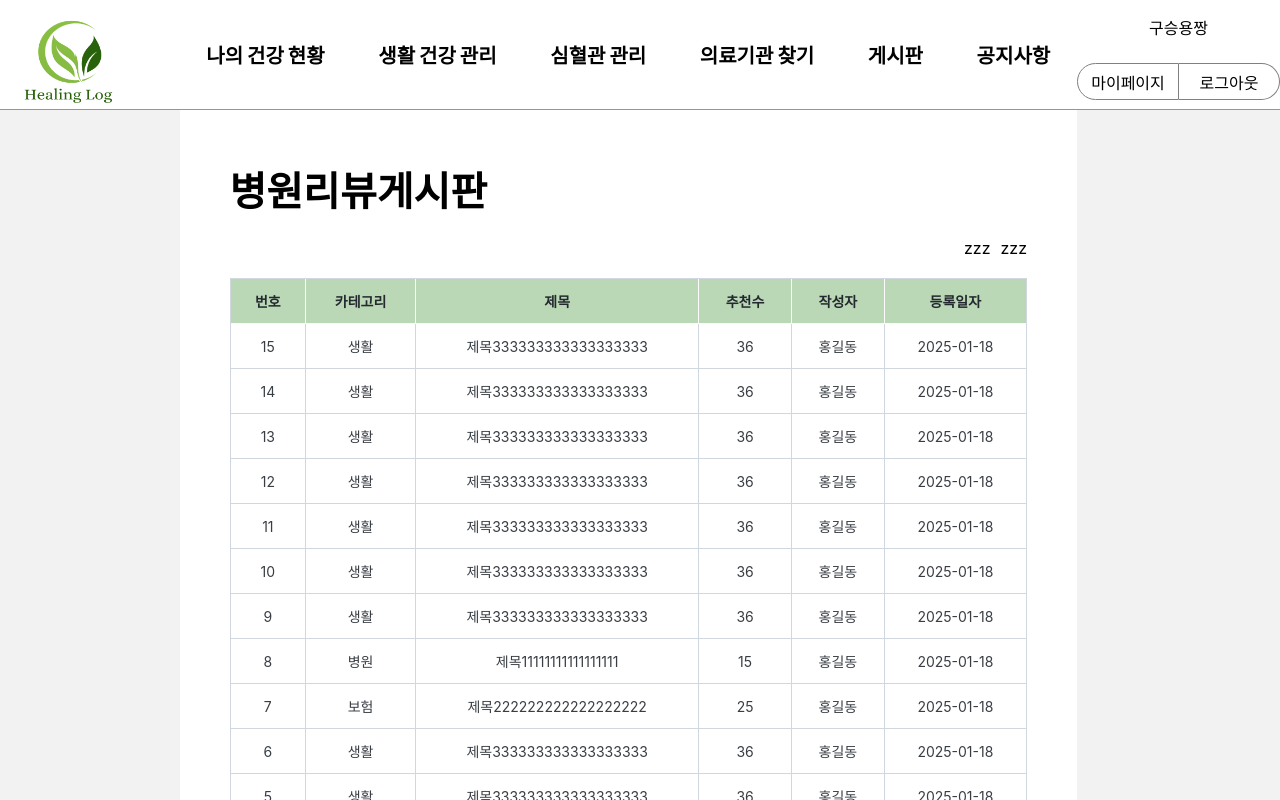
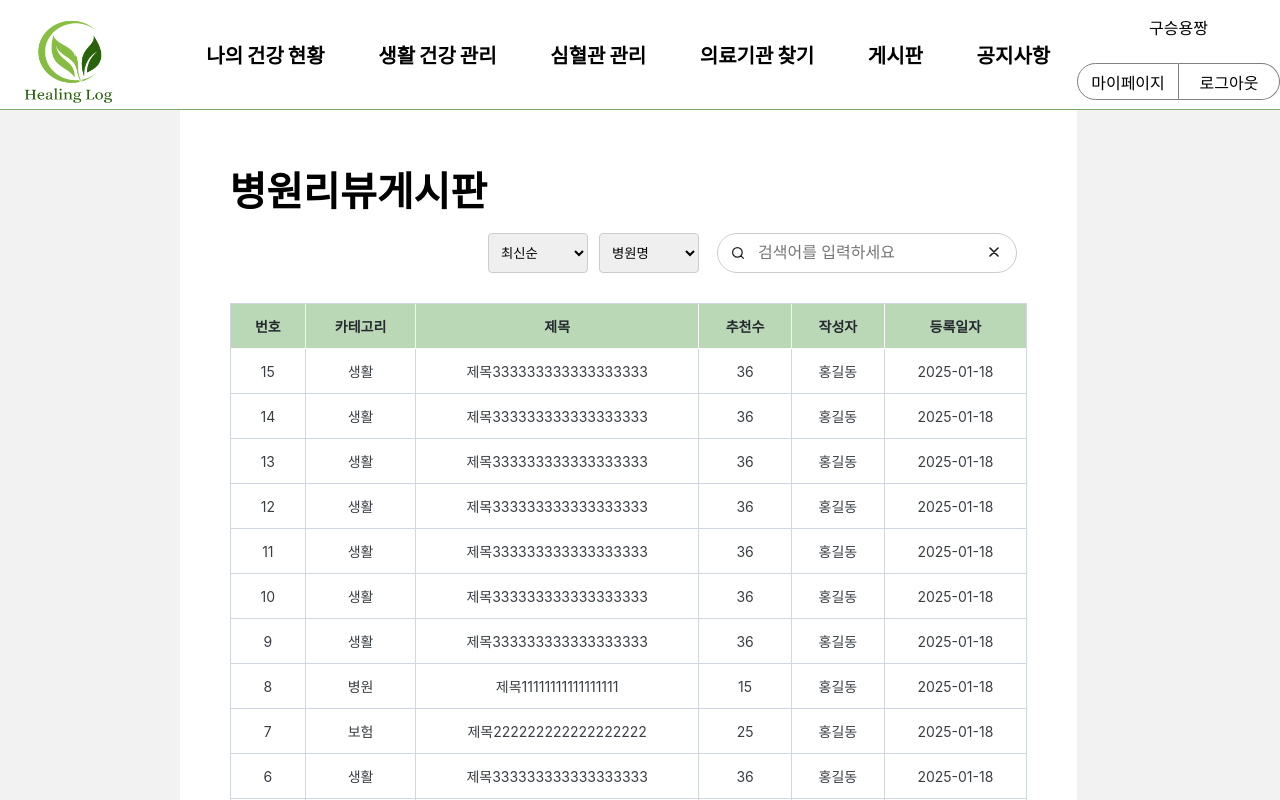
Before and after one commit to rlatmdxor/finalPrj01, a React (Create React App) app in the folder healthcare_react/healinglog/: page /hospitalreview in a window 1280 px wide. Shown: the top 800 px of the page. Built offline with nearby package versions, Linux system fonts and the light colour scheme.

Commit message:
feat: 페이징 컴포넌트 수정

```diff
--- a/healthcare_react/healinglog/src/components/pages/Board/Board.jsx
+++ b/healthcare_react/healinglog/src/components/pages/Board/Board.jsx
@@ -6,15 +6,28 @@ import Pagination from '../../util/Pagination';
 import { useSelector, useDispatch } from 'react-redux';
 import { setTotalCount, resetPaging } from '../../../redux/pagingSlice';
 import SearchBar from '../../util/SearchBar';
-import SelectedBar from '../../util/SelectedBar';
 import Table from '../../util/Table';
+import { useNavigate } from 'react-router-dom';
 
 const SearchDiv = styled.div`
   display: flex;
-  gap: 10px;
   justify-content: end;
+  gap: 5px;
   align-items: center;
   margin: 5px 50px;
+`;
+
+const SelectBox = styled.select`
+  width: ${(props) => props.width || '100px'};
+  height: 40px;
+  padding: 8px;
+  border: 1px solid #ccc;
+  border-radius: 4px;
+  margin: 0px 3px;
+  &:focus {
+    border-color: #007bff;
+    outline: none;
+  }
 `;
 
 const BottomDiv = styled.div`
@@ -101,7 +114,8 @@ const Board = () => {
 
   const dispatch = useDispatch();
 
-  const { currentPage, boardLimit } = useSelector((state) => state.paging[boardType] || {});
+  const currentPage = useSelector((state) => state.paging[boardType]?.currentPage || 1);
+  const boardLimit = useSelector((state) => state.paging[boardType]?.boardLimit || 12);
 
   useEffect(() => {
     dispatch(setTotalCount({ boardType, totalCount: dataVoList.length }));
@@ -111,16 +125,43 @@ const Board = () => {
   const offset = (currentPage - 1) * boardLimit;
   const data = dataVoList.slice(offset, offset + boardLimit);
 
-  const order = {
-    label: '정렬',
-    options: ['최신순', '추천수많은순'],
+  const searchFilter = {
+    order: ['최신순', '오래된순', '조회순', '추천순'],
+    category: ['카테고리 전체', '병원', '약국', '생활'],
+    searchType: ['제목', '내용', '제목+내용'],
+  };
+
+  const navigate = useNavigate();
+
+  const handleWriteClick = () => {
+    navigate('/board/write');
   };
 
   return (
     <div>
       <Title>꿀팁게시판</Title>
       <SearchDiv>
-        <SelectedBar label={order.label} options={order.options} />
+        <SelectBox>
+          {searchFilter.order.map((option, idx) => (
+            <option key={idx} value={option}>
+              {option}
+            </option>
+          ))}
+        </SelectBox>
+        <SelectBox width="130px">
+          {searchFilter.category.map((option, idx) => (
+            <option key={idx} value={option}>
+              {option}
+            </option>
+          ))}
+        </SelectBox>
+        <SelectBox>
+          {searchFilter.searchType.map((option, idx) => (
+            <option key={idx} value={option}>
+              {option}
+            </option>
+          ))}
+        </SelectBox>
         <SearchBar />
       </SearchDiv>
       <Table>
@@ -160,7 +201,7 @@ const Board = () => {
           <Pagination boardType={boardType} />
         </div>
         <div>
-          <Btn str={'등록'} c={'#FF7F50'} fc={'#ffffff'} h={'40'} />
+          <Btn str={'등록'} c={'#FF7F50'} fc={'#ffffff'} h={'40'} f={handleWriteClick} />
         </div>
       </BottomDiv>
     </div>
--- /dev/null
+++ b/healthcare_react/healinglog/src/components/pages/Board/BoardWrite.jsx
@@ -0,0 +1,12 @@
+import React from 'react';
+import Title from '../../util/Title';
+
+const BoardWrite = () => {
+  return (
+    <div>
+      <Title>게시글 작성</Title>
+    </div>
+  );
+};
+
+export default BoardWrite;
--- a/healthcare_react/healinglog/src/components/pages/Board/HospitalReview.jsx
+++ b/healthcare_react/healinglog/src/components/pages/Board/HospitalReview.jsx
@@ -6,13 +6,27 @@ import Pagination from '../../util/Pagination';
 import { useSelector, useDispatch } from 'react-redux';
 import { setTotalCount, resetPaging } from '../../../redux/pagingSlice';
 import Table from '../../util/Table';
+import SearchBar from '../../util/SearchBar';
 
 const SearchDiv = styled.div`
   display: flex;
-  gap: 10px;
   justify-content: end;
+  gap: 5px;
   align-items: center;
-  margin: 20px 50px;
+  margin: 5px 50px;
+`;
+
+const SelectBox = styled.select`
+  width: ${(props) => props.width || '100px'};
+  height: 40px;
+  padding: 8px;
+  border: 1px solid #ccc;
+  border-radius: 4px;
+  margin: 0px 3px;
+  &:focus {
+    border-color: #007bff;
+    outline: none;
+  }
 `;
 
 const BottomDiv = styled.div`
@@ -55,12 +69,30 @@ const HospitalReview = () => {
   const offset = (currentPage - 1) * boardLimit;
   const data = dummyDataVo.slice(offset, offset + boardLimit);
 
+  const searchFilter = {
+    order: ['최신순', '오래된순', '조회순', '별점순'],
+    searchType: ['병원명', '제목', '내용', '제목+내용'],
+  };
+
   return (
     <div>
       <Title>병원리뷰게시판</Title>
       <SearchDiv>
-        <div>zzz</div>
-        <div>zzz</div>
+        <SelectBox>
+          {searchFilter.order.map((option, idx) => (
+            <option key={idx} value={option}>
+              {option}
+            </option>
+          ))}
+        </SelectBox>
+        <SelectBox>
+          {searchFilter.searchType.map((option, idx) => (
+            <option key={idx} value={option}>
+              {option}
+            </option>
+          ))}
+        </SelectBox>
+        <SearchBar />
       </SearchDiv>
       <Table>
         <thead>
--- a/healthcare_react/healinglog/src/components/util/Pagination.jsx
+++ b/healthcare_react/healinglog/src/components/util/Pagination.jsx
@@ -38,16 +38,12 @@ const PaginationBtn = styled.button`
 
 const Pagination = ({ boardType }) => {
   const dispatch = useDispatch();
-  const { currentPage, startPage, endPage, totalCount, boardLimit } = useSelector(
-    (state) =>
-      state.paging[boardType] || {
-        currentPage: 1,
-        startPage: 1,
-        endPage: 5,
-        totalCount: 0,
-        boardLimit: 12,
-      }
-  );
+
+  const currentPage = useSelector((state) => state.paging[boardType]?.currentPage || 1);
+  const boardLimit = useSelector((state) => state.paging[boardType]?.boardLimit || 12);
+  const totalCount = useSelector((state) => state.paging[boardType]?.totalCount || 0);
+  const startPage = useSelector((state) => state.paging[boardType]?.startPage || 1);
+  const endPage = useSelector((state) => state.paging[boardType]?.endPage || 5);
 
   if (!currentPage) {
     return null;
--- a/healthcare_react/healinglog/src/redux/pagingSlice.jsx
+++ b/healthcare_react/healinglog/src/redux/pagingSlice.jsx
@@ -2,15 +2,7 @@ import { createSlice } from '@reduxjs/toolkit';
 
 const pagingSlice = createSlice({
   name: 'paging',
-  initialState: {
-    totalCount: 0,
-    pageLimit: 5,
-    boardLimit: 12,
-    currentPage: 1,
-    startPage: 1,
-    endPage: 5,
-    maxPage: 1,
-  },
+  initialState: {},
   reducers: {
     setTotalCount: (state, action) => {
       const { boardType, totalCount } = action.payload;
--- a/healthcare_react/healinglog/src/routes.jsx
+++ b/healthcare_react/healinglog/src/routes.jsx
@@ -1,6 +1,7 @@
 import AdminLogin from './components/admin/AdminLogin';
 import Main from './components/home/Main';
 import Board from './components/pages/Board/Board';
+import BoardWrite from './components/pages/Board/BoardWrite';
 import DashBoard from './components/pages/Board/DashBoard';
 import HospitalReview from './components/pages/Board/HospitalReview';
 import BloodPressure from './components/pages/CardiovascularManagement/BloodPressure/BloodPressure';
@@ -46,4 +47,5 @@ export const routes = [
   { path: '/join', component: <Join /> },
   { path: '/join2', component: <Join2 /> },
   { path: '/admin/login', component: <AdminLogin /> },
+  { path: '/board/write', component: <BoardWrite /> },
 ];
```
Also changed, not shown: healthcare_react/healinglog/src/components/pages/Board/BoardDetail.jsx (added), healthcare_react/healinglog/src/components/pages/Board/BoardEdit.jsx (added).
